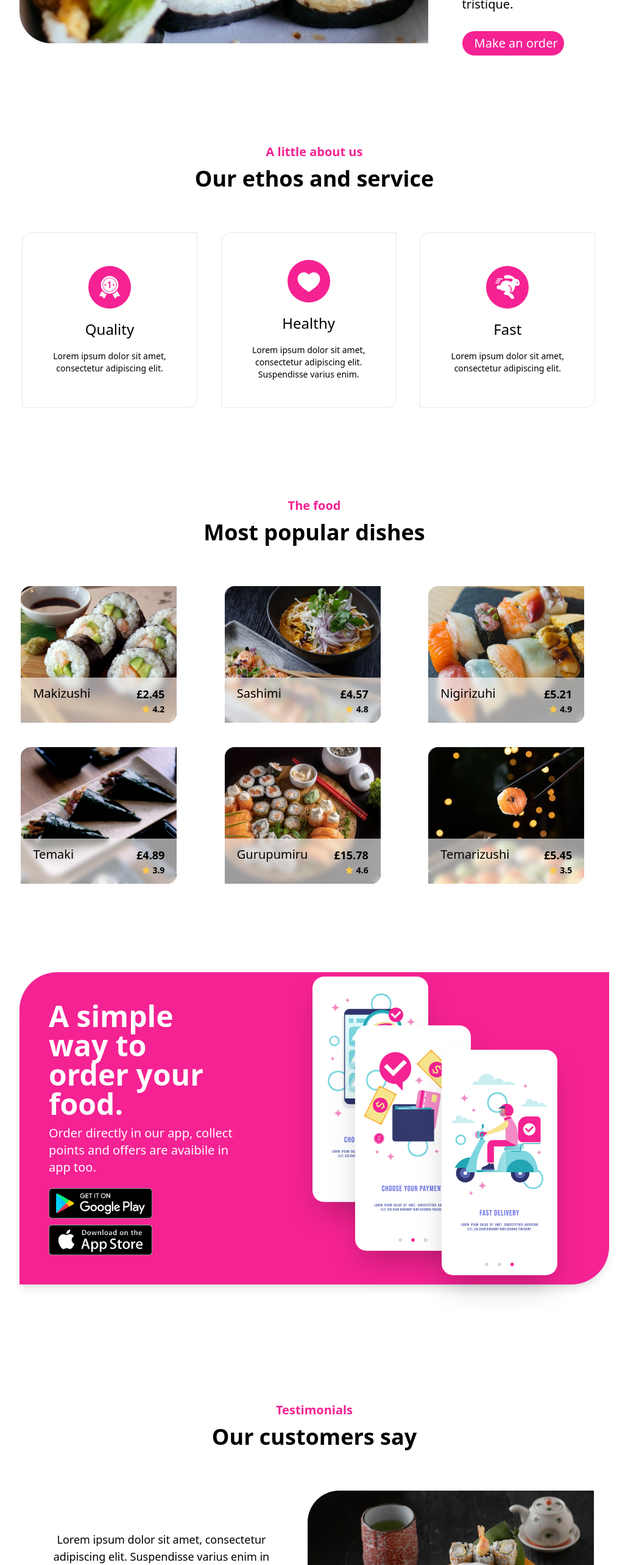
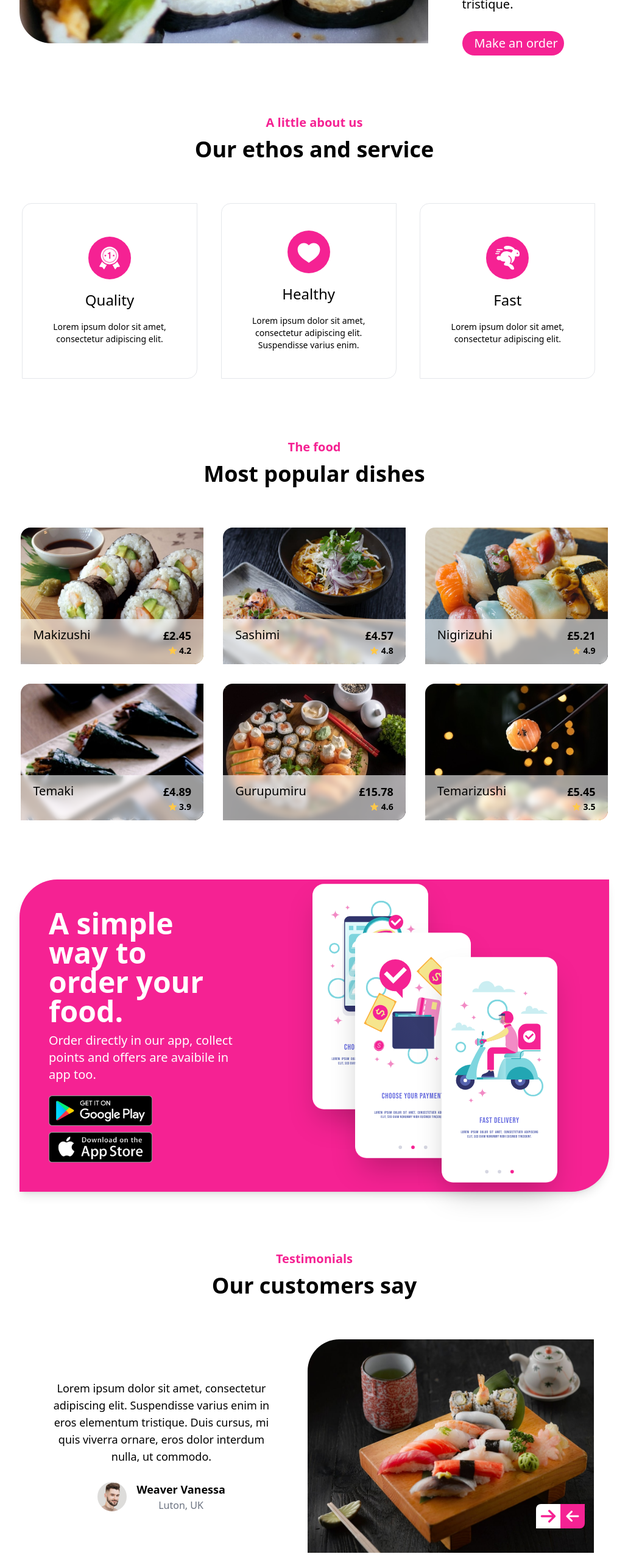
Before and after one commit to Yagya-Adh/sushii, a Next.js app: page / in a window 1280 px wide. Shown: the part 1440-4006 px from the top of the page at 61% size, without its empty margins (124-1155 px from the left). Built offline with nearby package versions, Linux system fonts and the light colour scheme.

Commit message:
update: padding reduce to equal size.

```diff
--- a/app/components/card/PopularCardGroup.tsx
+++ b/app/components/card/PopularCardGroup.tsx
@@ -5,10 +5,10 @@ const data = popularDish;
 
 const PopularCardGroup = () => {
   return (
-    <div className="grid grid-cols-2 md:grid-cols-3 gap-11 lg:gap-10">
+    <div className="grid grid-cols-2 md:grid-cols-3 gap-4 md:gap-6 lg:gap-8">
       {data.map((list) => (
         <div
-          className="relative h-48 w-36 md:w-52 md:h-52 lg:w-64 lg:h-56 rounded-br-2xl rounded-tl-2xl overflow-hidden"
+          className="relative h-48 w-full md:h-52 lg:h-56 rounded-br-2xl rounded-tl-2xl overflow-hidden"
           key={list.id}
         >
           <Image
--- a/app/components/section/BannerSection.tsx
+++ b/app/components/section/BannerSection.tsx
@@ -2,7 +2,7 @@ import Image from "next/image";
 
 const BannerSection = () => {
   return (
-    <section className="mx-auto max-w-screen-lg py-24 px-7">
+    <section className="mx-auto max-w-screen-lg py-12 px-7">
       <div className="bg-sushii-coral-10 rounded-br-4xl rounded-tl-4xl grid grid-rows-2 lg:grid-rows-none  lg:grid-cols-2 items-center shadow-lg">
         <div className="flex flex-col justify-center items-center lg:items-start p-12">
           <h2 className="text-[40px] xl:text-5xl xl:max-w-72 mb-2.5 font-poppins font-bold min-w-64 max-w-64 text-white text-center lg:text-start">
--- a/app/components/section/CategorySection.tsx
+++ b/app/components/section/CategorySection.tsx
@@ -3,7 +3,7 @@ import SectionHeading from "./SectionHeading";
 
 const CategorySection = () => {
   return (
-    <section className="mx-auto max-w-screen-lg px-7 py-12 lg:py-24 lg:px-8">
+    <section className="mx-auto max-w-screen-lg px-7 py-12 lg:py-12 lg:px-8">
       <SectionHeading
         headName="A little about us"
         headTitle="Our ethos and service"
--- a/app/components/section/FeaturedSection.tsx
+++ b/app/components/section/FeaturedSection.tsx
@@ -6,10 +6,10 @@ const data = featuredData;
 const FeaturedSection = () => {
   return (
     <section className="mx-auto max-w-screen-lg md:pt-24 md:px-7 px-7 p-12">
-      <div className="bg-white rounded-br-3xl rounded-tl-3xl shadow-md py-7 px-5 sm:p-12 gap-5 grid grid-rows-3 grid-cols-none md:grid-rows-none md:grid-cols-3">
+      <div className="bg-white rounded-br-3xl rounded-tl-3xl shadow-md py-7 px-5 sm:p-12 gap-5 grid grid-rows-3 grid-cols-none md:grid-rows-none md:grid-cols-3 h-full">
         {data.map((list) => (
           <div
-            className={`flex flex-col justify-center items-center py-4 md:py-0 px-0 md:px-4
+            className={`flex flex-col justify-center items-center py-4 md:py-0 px-0 md:px-4 h-full
                  ${
                    list.hasBorder &&
                    "border-b md:border-b-0 border-r-0 md:border-r"
--- a/app/components/section/Subscribe.tsx
+++ b/app/components/section/Subscribe.tsx
@@ -20,7 +20,7 @@ const Subscribe = () => {
   };
 
   return (
-    <section className="mx-auto max-w-screen-lg md:px-7 md:py-12 lg:py-24 lg:px-7">
+    <section className="mx-auto max-w-screen-lg md:px-7 md:py-12 lg:px-7">
       <div className="md:rounded-tl-3xl md:rounded-br-3xl bg-black flex items-center gap-10 relative py-12 px-7 sm:py-0 md:py-0 lg:px-12">
         <div className="hidden md:flex items-center inset-0 -translate-y-14 z-20">
           <Image
--- a/app/components/section/Testimonial.tsx
+++ b/app/components/section/Testimonial.tsx
@@ -3,7 +3,7 @@ import SectionHeading from "./SectionHeading";
 
 const Testimonial = () => {
   return (
-    <section className="mx-auto max-w-screen-lg py-24 px-7">
+    <section className="mx-auto max-w-screen-lg py-12 px-7">
       <SectionHeading headName="Testimonials" headTitle="Our customers say" />
       <TestimonialSlide />
     </section>
```
